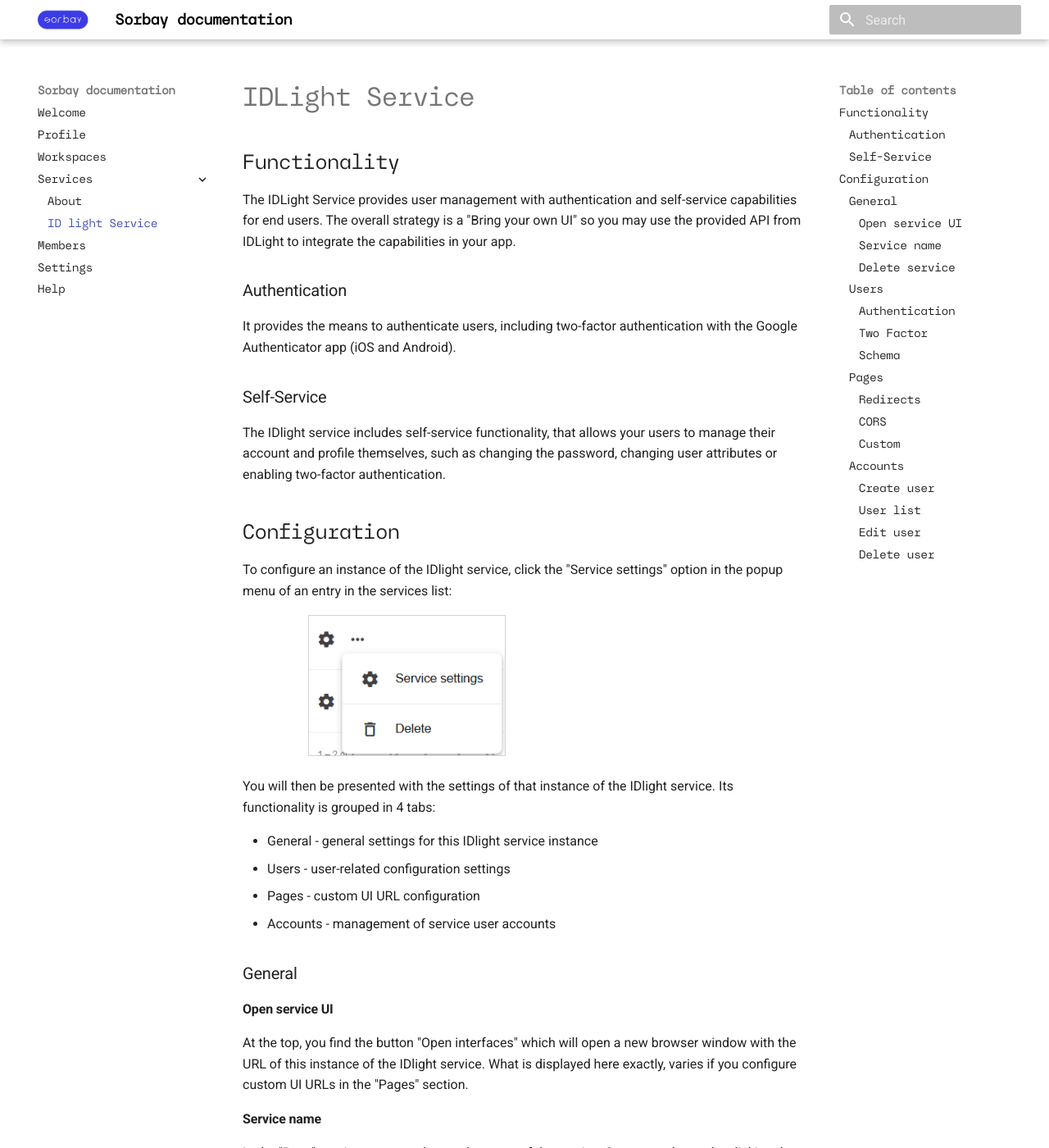
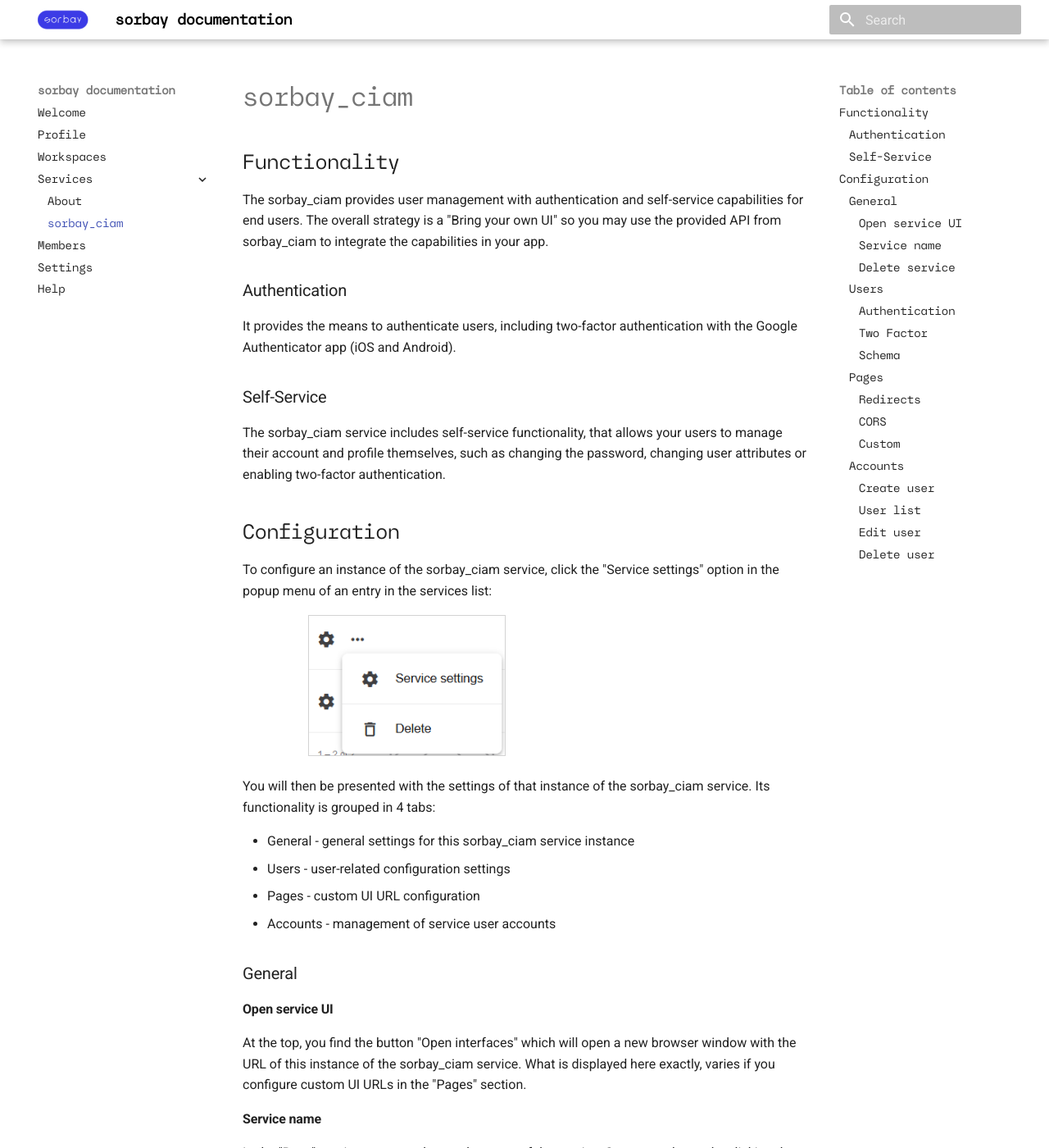
Before and after one commit to sorbay/sorbay-documentation, an MkDocs documentation site: the page built from docs/en/sorbay_ciam.md, in a window 1280 px wide and 1400 px high. Shown: the whole window at 82% size. Built offline with MkDocs 1.6.1 and Material for MkDocs 9.7.7, drawn with Linux system fonts in a browser that asks for light colours; some of the changed text lies outside the part shown.

Commit message:
fixed naming to sorbay_ciam

```diff
--- a/docs/en/idlight.md
+++ b/docs/en/sorbay_ciam.md
@@ -1,11 +1,11 @@
-# IDLight Service
+# sorbay_ciam
 
 ## Functionality
 
-The IDLight Service provides user management with authentication and
+The sorbay_ciam provides user management with authentication and
 self-service capabilities for end users. The overall strategy is a
 "Bring your own UI" so you may use the provided API from
-IDLight to integrate the capabilities in your app.
+sorbay_ciam to integrate the capabilities in your app.
 
 ### Authentication
 
@@ -14,22 +14,22 @@ authentication with the Google Authenticator app (iOS and Android).
 
 ### Self-Service
 
-The IDlight service includes self-service functionality, that allows
+The sorbay_ciam service includes self-service functionality, that allows
 your users to manage their account and profile themselves, such as
 changing the password, changing user attributes or enabling
 two-factor authentication.
 
 ## Configuration
 
-To configure an instance of the IDlight service, click the "Service settings"
+To configure an instance of the sorbay_ciam service, click the "Service settings"
 option in the popup menu of an entry in the services list:
 
 <img style="margin-left: 80px; width: 35%; border: 1px; border-style: solid; border-color: lightgray" src="../img/services_service_details_popup.png">
 
-You will then be presented with the settings of that instance of the IDlight service.
+You will then be presented with the settings of that instance of the sorbay_ciam service.
 Its functionality is grouped in 4 tabs:
 
-* General - general settings for this IDlight service instance
+* General - general settings for this sorbay_ciam service instance
 * Users - user-related configuration settings
 * Pages - custom UI URL configuration
 * Accounts - management of service user accounts
@@ -39,7 +39,7 @@ Its functionality is grouped in 4 tabs:
 #### Open service UI
 
 At the top, you find the button "Open interfaces" which will open a new
-browser window with the URL of this instance of the IDlight service. What
+browser window with the URL of this instance of the sorbay_ciam service. What
 is displayed here exactly, varies if you configure custom UI URLs in the "Pages"
 section.
 
@@ -83,7 +83,7 @@ _This functionality is not yet available during the beta testing phase!_
 
 ### Pages
 
-Following the "Bring your own UI" philosophy, the IDlight service allows you
+Following the "Bring your own UI" philosophy, the sorbay_ciam service allows you
 to configure custom frontend URLs here. This could be custom-written
 JavaScript frontends, that integrate with the service API.
 
--- a/mkdocs.yml
+++ b/mkdocs.yml
@@ -1,4 +1,4 @@
-site_name: 'Sorbay documentation'
+site_name: 'sorbay documentation'
 docs_dir: './docs/en'                        # Where to find the English markdown files
 site_dir: './generated'                      # Where to put the English HTML files
 site_url: 'https://doc.sorbay.com'
@@ -22,7 +22,7 @@ nav:
   - Workspaces: 'workspaces.md'
   - Services:
     - About: 'services.md'
-    - ID light Service: 'idlight.md'
+    - sorbay_ciam: 'sorbay_ciam.md'
   - Members: 'members.md'
   - Settings: 'settings.md'
   - Help: 'help.md'
```
Also changed, not shown: README.md (+1 -2 lines), docs/de/index.md (+1 -1 lines), docs/en/services.md (+1 -1 lines), docs/de/sorbay_ciam/index.md (renamed from docs/de/idlight/index.md), docs/en/img/sorbay_ciam_settings_general.png (renamed from docs/en/img/service_idlight_settings_general.png), 2 other files.
